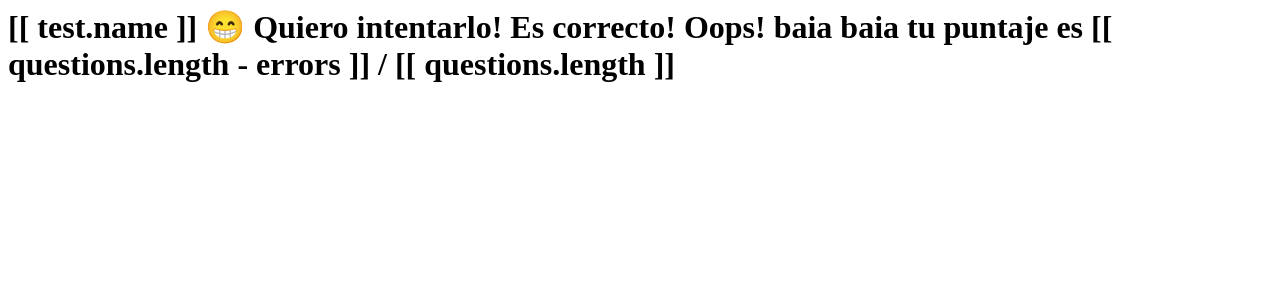
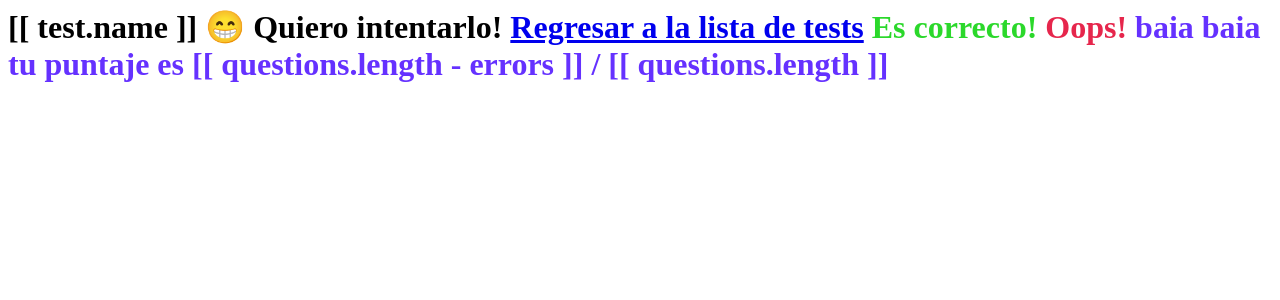
Before and after one commit to MackYoel/liberen-al-kraken, a Django app: template core/templates/core/pages/test.html in a window 1280 px wide. Shown: the top 300 px of the page. Run offline with Django 3.2, Linux system fonts and the light colour scheme; the template is opened without the code that fills it, so the values that code supplies are empty.

Commit message:
fix styles

```diff
--- a/core/static/core/components/test.js
+++ b/core/static/core/components/test.js
@@ -38,7 +38,11 @@ const TestView = Vue.component('TestView', {
     },
 
     checkResponse: function (response) {
+      if (Object.keys(response).length === 0) {
+        return
+      }
       this.isRight = response.is_right
+      response = {}
       const _this = this
       setTimeout(() => {
         if ((this.questionsIndex + 1) >= this.questions.length) {
--- a/core/templates/core/pages/home.html
+++ b/core/templates/core/pages/home.html
@@ -20,7 +20,7 @@
 		      <div class="content">
 		        <p>
 		          <router-link :to="{ name: 'test', params: { id: test.id } }"><strong>[[ test.name ]]</strong></router-link><br>
-		          por: <small> [[ test.author ? ('@' + test.author_display) : '' ]]</small>
+		          por: <small> [[ test.author ? ('@' + test.author_display) : '@Anonimo' ]]</small>
 		        </p>
 		      </div>
 		    </div>
--- a/core/templates/core/pages/test.html
+++ b/core/templates/core/pages/test.html
@@ -1,9 +1,10 @@
 <div>
 	<h1 class="title intro-title text-center">
     [[ test.name ]] 😁 <a class="button is-primary" v-if="!isActive" @click="isActive=true">Quiero intentarlo!</a>
-    <span v-if="isRight === true">Es correcto!</span>
-    <span v-if="isRight === false">Oops!</span>
-    <span v-if="finished === true">baia baia tu puntaje es [[ questions.length - errors ]] / [[ questions.length ]]</span>
+    <a v-if="finished" class="button is-info is-active" v-if="!isActive" href="/#/">Regresar a la lista de tests</a>
+    <span v-if="isRight === true" style="color: #2bd82b">Es correcto!</span>
+    <span v-if="isRight === false" style="color: #e6264c">Oops!</span>
+    <span v-if="finished === true" style="color: #6531ff">baia baia tu puntaje es [[ questions.length - errors ]] / [[ questions.length ]]</span>
   </h1>
   <div class="container">
   <br>
--- a/liberenalkraken/settings/local.py
+++ b/liberenalkraken/settings/local.py
@@ -1 +1,3 @@
 from .base import *
+
+ALLOWED_HOSTS = ['*']
```
